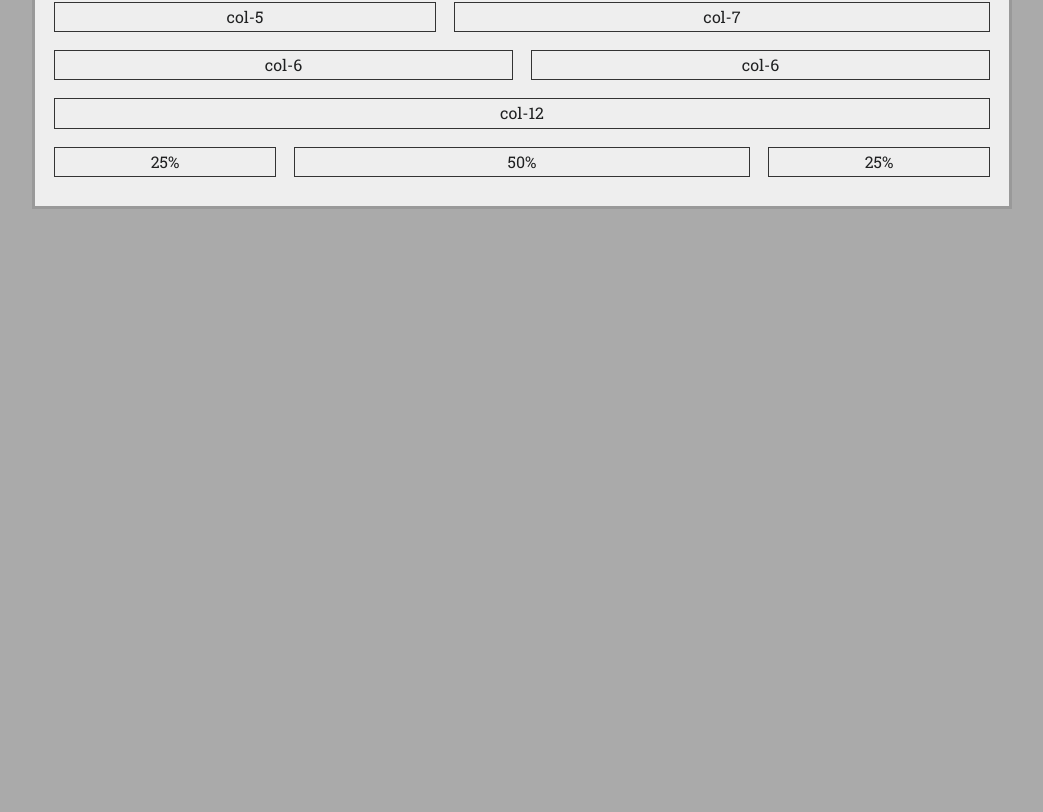
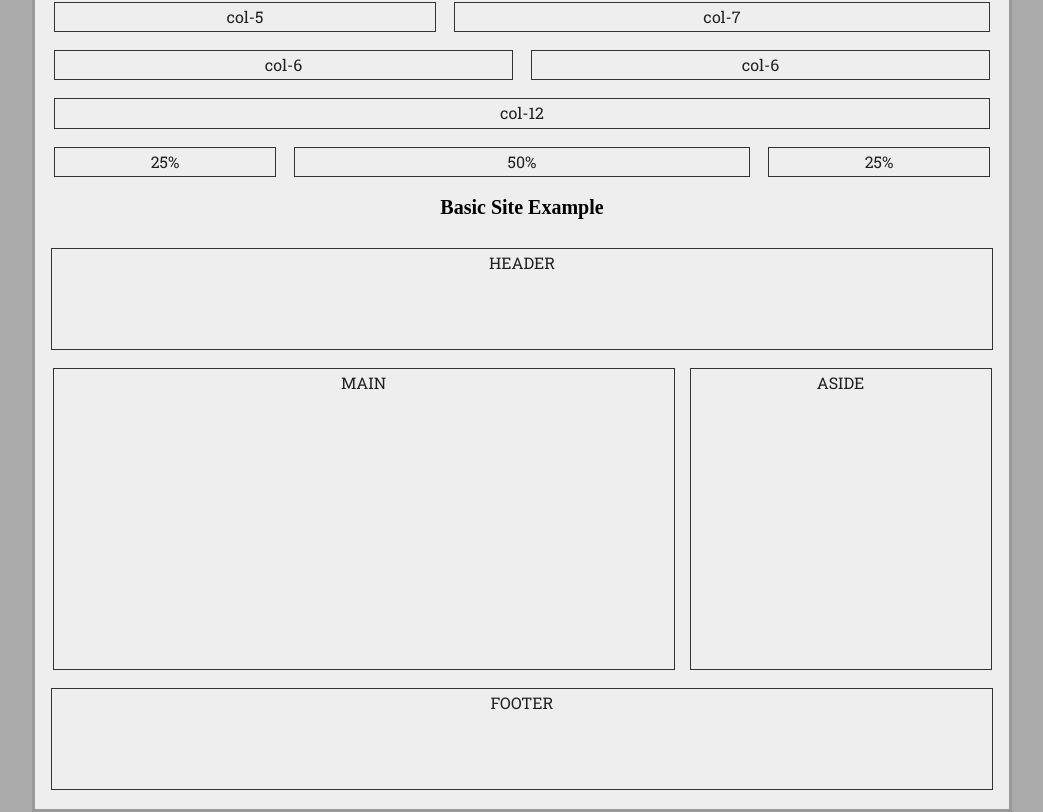
Before and after one commit to Shieboo/sas-grid, a plain HTML site: page index.html in a window 1280 px wide. Shown: the part 323-1135 px from the top of the page, without its empty margins (118-1161 px from the left). Before the commit the page ends 800 px from the top, so only its background shows below. Drawn offline with Linux system fonts and the light colour scheme.

Commit message:
Added a basic site layout to the example

```diff
--- a/example/example-style.css
+++ b/example/example-style.css
@@ -31,3 +31,14 @@ body {
   text-align: center;
   outline: 1px solid #333;
 }
+
+.blog-header, .blog-content, .blog-footer {
+  margin: 10px auto;
+  text-align: center;
+  height: 100px;
+  outline: 1px solid #333;
+}
+
+.blog-content {
+  height: 300px;
+}
--- a/index.html
+++ b/index.html
@@ -58,6 +58,28 @@
         25%
       </div>
     </div>
+
+    <p class="example-p-title">Basic Site Example</p>
+    <div class="sas-row">
+      <div class="sas-col-12 blog-header">
+        HEADER
+      </div>
+    </div>
+      <div class="sas-row">
+        <div class="sas-col-8 blog-content">
+          MAIN
+        </div>
+        <div class="sas-col-4 blog-content">
+          ASIDE
+        </div>
+      </div>
+      <div class="sas-row">
+        <div class="sas-col-12 blog-footer">
+          FOOTER
+        </div>
+      </div>
+    </div>
+  </div>
 </body>
 
 </html>
```
